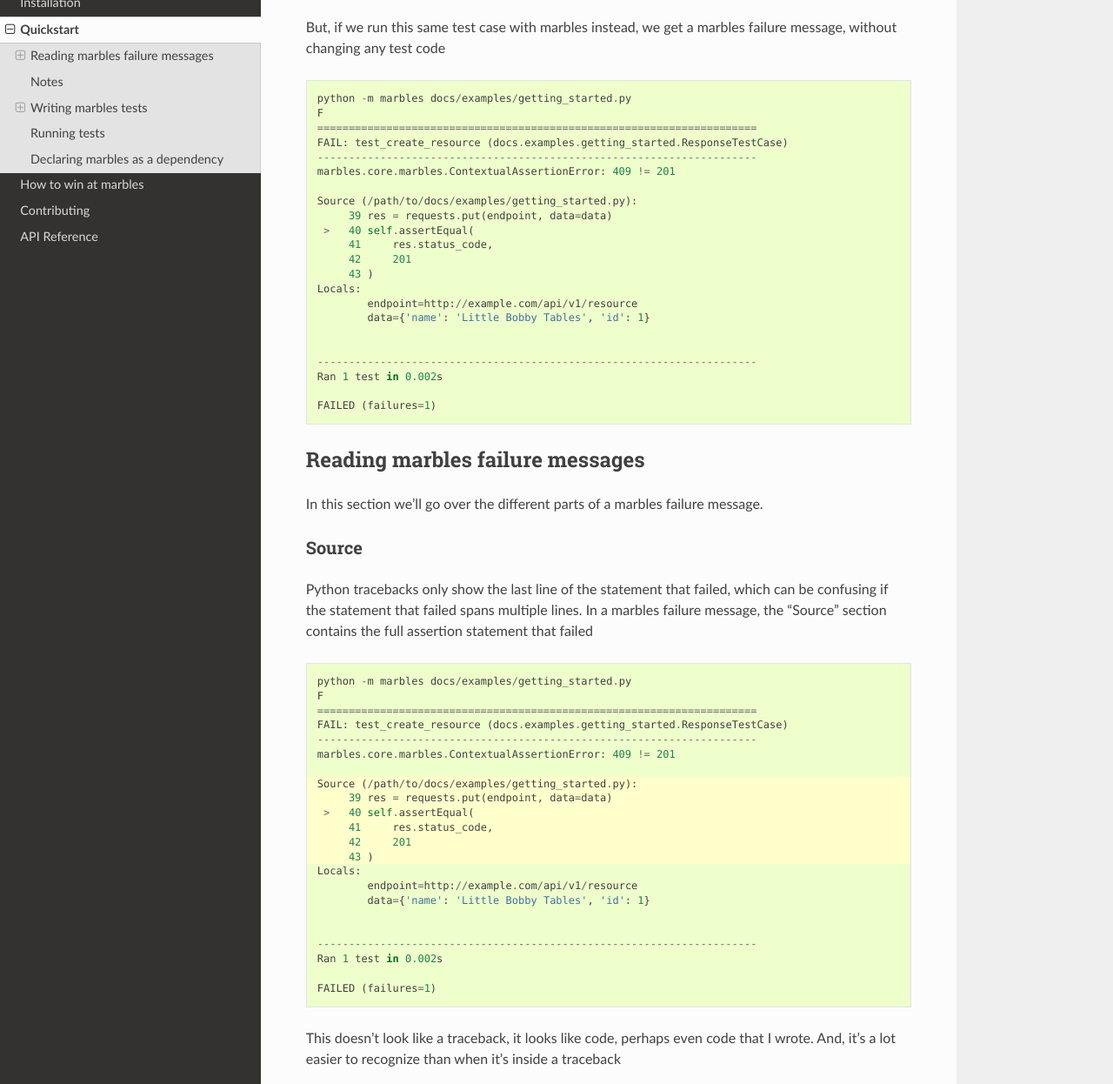
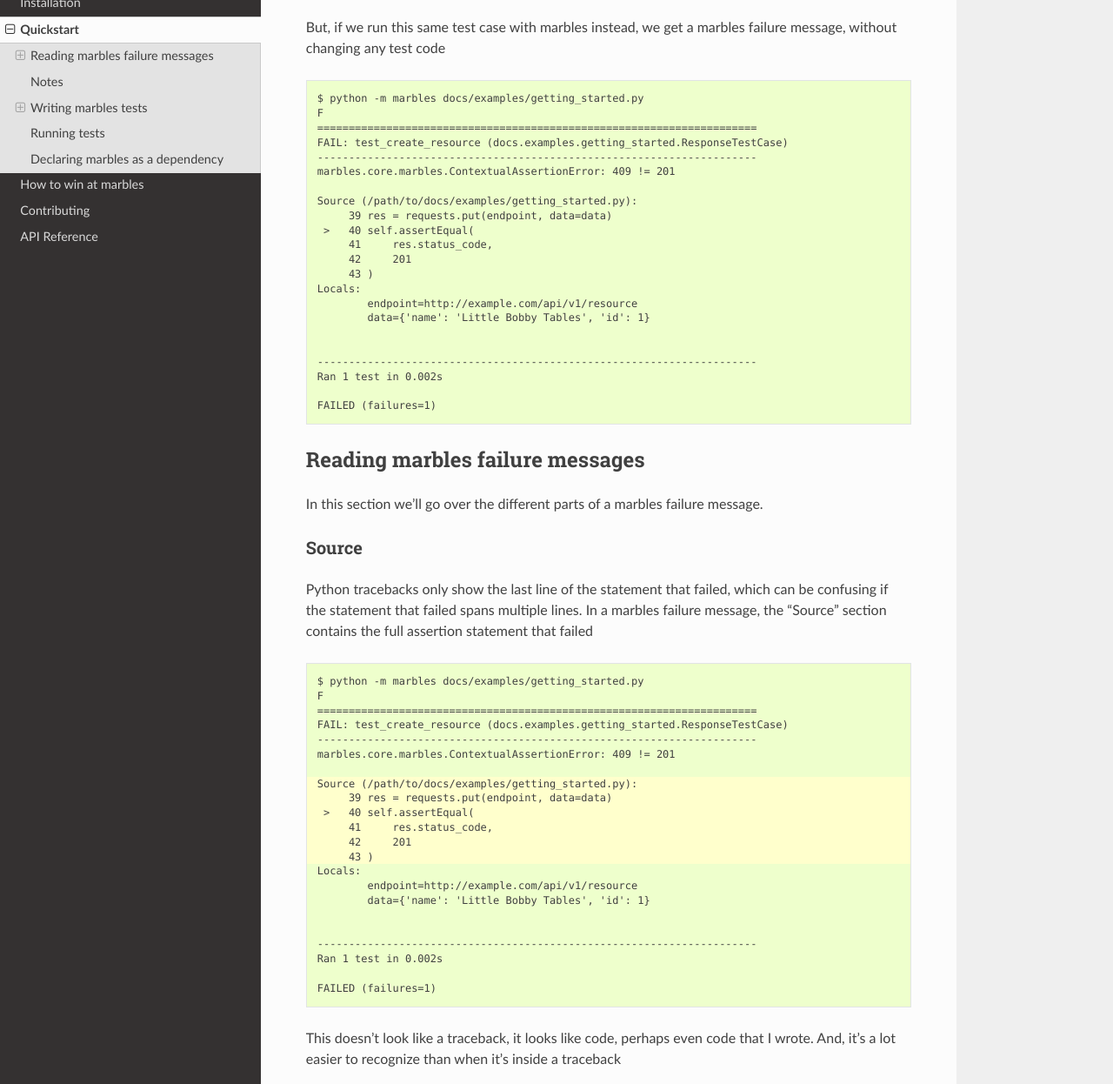
Before and after one commit to twosigma/marbles, a Sphinx documentation site: the page built from docs/quickstart.rst, in a window 1280 px wide and 1400 px high, scrolled down 535 px, cut to the strip 154-1400 px from the top of the window. Shown: the whole strip at 87% size. Built offline with Sphinx 7.4.7 and the Read the Docs theme 2.0.0, drawn with Linux system fonts in a browser that asks for light colours; the version number is read from the project's files by our own code; some of the changed text lies outside the part shown.

```diff
--- a/docs/examples/getting_started.txt
+++ b/docs/examples/getting_started.txt
@@ -1,4 +1,4 @@
-python -m marbles docs/examples/getting_started.py
+$ python -m marbles docs/examples/getting_started.py
 F
 ======================================================================
 FAIL: test_create_resource (docs.examples.getting_started.ResponseTestCase)
```
